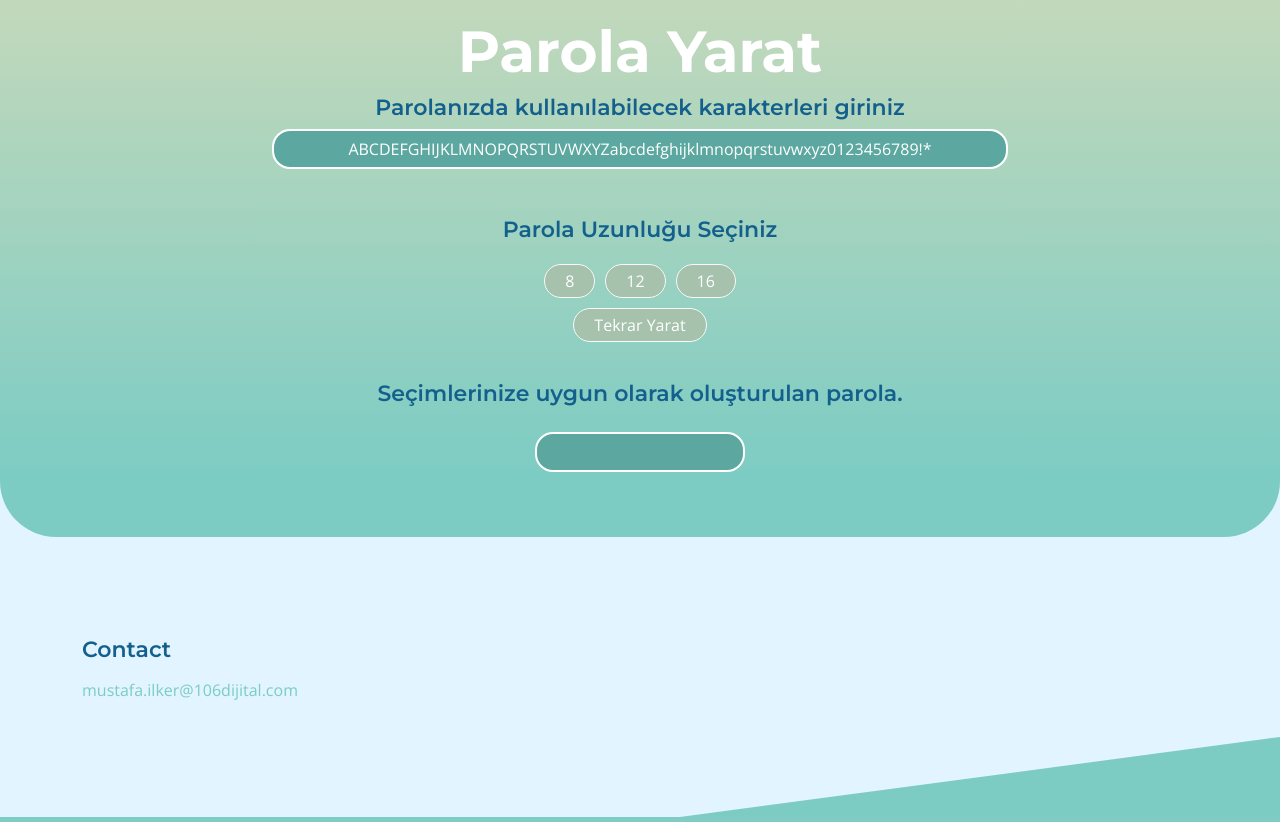
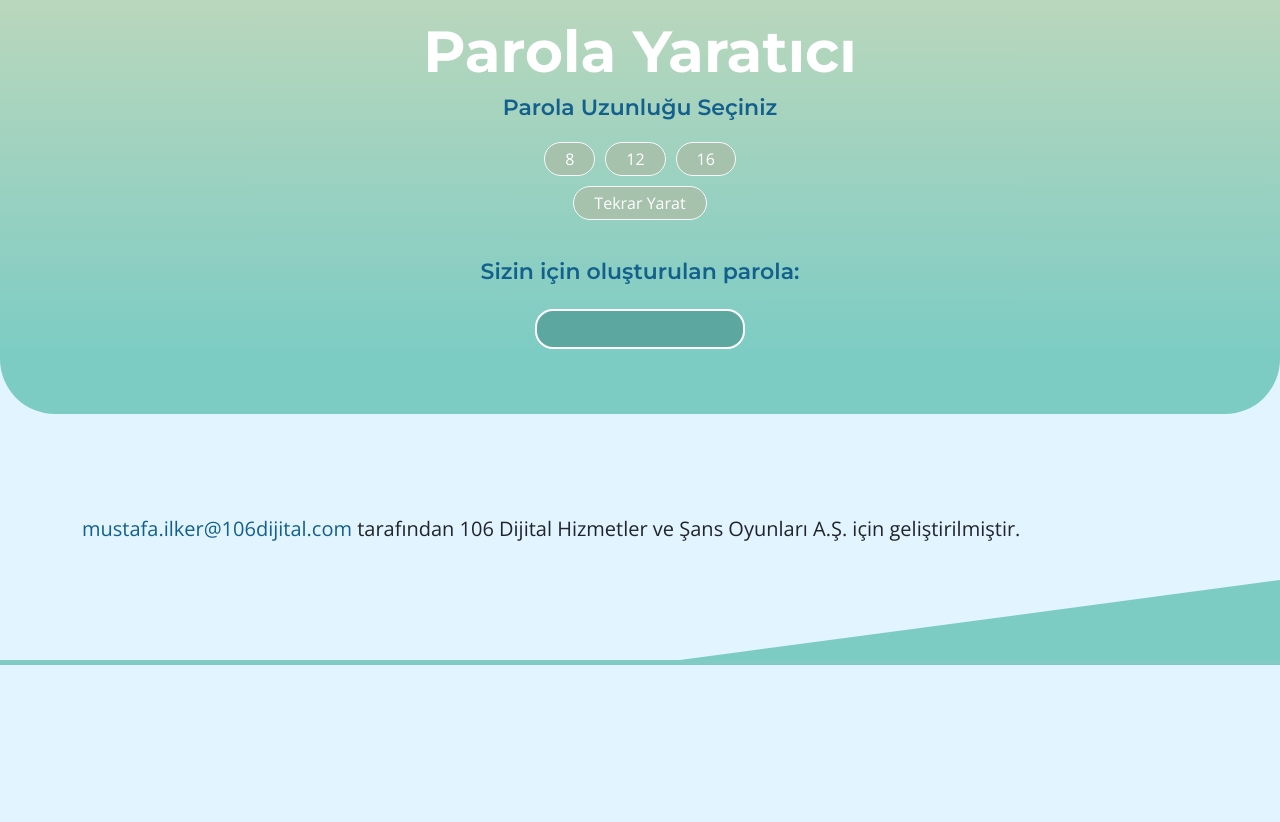
Before and after one commit to 106DijitalHizmetler/Parola-Olu-turucu, a plain HTML site: page index.html in a window 1280 px wide. Shown: the part 365-1187 px from the top of the page. After the commit the page ends 1030 px from the top, so only its background shows below. Drawn offline with nearby package versions, Linux system fonts and the light colour scheme.

Commit message:
minor fixes

```diff
--- a/css/style.css
+++ b/css/style.css
@@ -264,7 +264,6 @@ textarea{
   line-height: normal;
 }
 .site-footer-link {
-  color: rgb(124,204,196);
   font-size: var(--copyright-font-size);
   font-weight: var(--font-weight-medium);
   line-height: normal;
@@ -300,3 +299,7 @@ textarea{
   align-self: center;
   justify-self: center;
 }
+
+.requirements {
+  display: none;
+}
--- a/index.html
+++ b/index.html
@@ -23,13 +23,9 @@
                         </div>
                     </div>
                     <div class="col-lg-8 col-12 mx-auto">
-                        <h1 class="text-white text-center">Parola Yarat</h1>
-                        <h6 class="text-center">Parolanızda kullanılabilecek karakterleri giriniz</h6>
+                        <h1 class="text-white text-center">Parola Yaratıcı</h1>
                         <div class="col-lg-12 col-12 mb-lg-0">
-                            <div class="text-center">
-                                <input type="text" class="form-control text-center" id="txtPassword" value="ABCDEFGHIJKLMNOPQRSTUVWXYZabcdefghijklmnopqrstuvwxyz0123456789!*" />
-                            </div>
-                            <br><br>
+                                <input type="text" class="form-control text-center requirements" id="txtPassword" value="ABCDEFGHIJKLMNOPQRSTUVWXYZabcdefghijklmnopqrstuvwxyz0123456789!*?-"/>
                         </div>
                         <h6 class="text-center">Parola Uzunluğu Seçiniz</h6>
                         <form class="custom-form mt-7 pt-2 mb-lg-4 mb-5">
@@ -51,7 +47,7 @@
             <div class="container">
                 <div class="container">
                     <div class="row justify-content-center">
-                        <h6 class="text-center mb-4 mb-lg-7">Seçimlerinize uygun olarak oluşturulan parola.</h6>
+                        <h6 class="text-center mb-4 mb-lg-7">Sizin için oluşturulan parola:</h6>
                         <div class="col-lg-4 col-12 mb-4 mb-lg-0">
                                 <div class="d-flex justify-content-center">
                                     <input id="sonuc" class="text-center" data-toggle="tooltip" data-placement="top" title="Kopyalandı!" />
@@ -69,12 +65,12 @@
         <footer class="site-footer section-padding">
             <div class="container">
                 <div class="row">
-                    <div class="col-lg-5 col-md-8 col-6 mb-4 mb-lg-0">
-                        <h6 class="site-footer-title mb-3">Contact</h6>
-                        <p class="text-white d-flex text">
-                            <a href="mailto:mustafa.ilker@106dijital.com" class="site-footer-link">
+                    <div class="col-12 mb-4 mb-lg-0">
+                        <p>
+                            <a href="mailto:mustafa.ilker@106dijital.com">
                                 mustafa.ilker@106dijital.com
                             </a>
+                             tarafından 106 Dijital Hizmetler ve Şans Oyunları A.Ş. için geliştirilmiştir.
                         </p>
                     </div>
                 </div>
```
